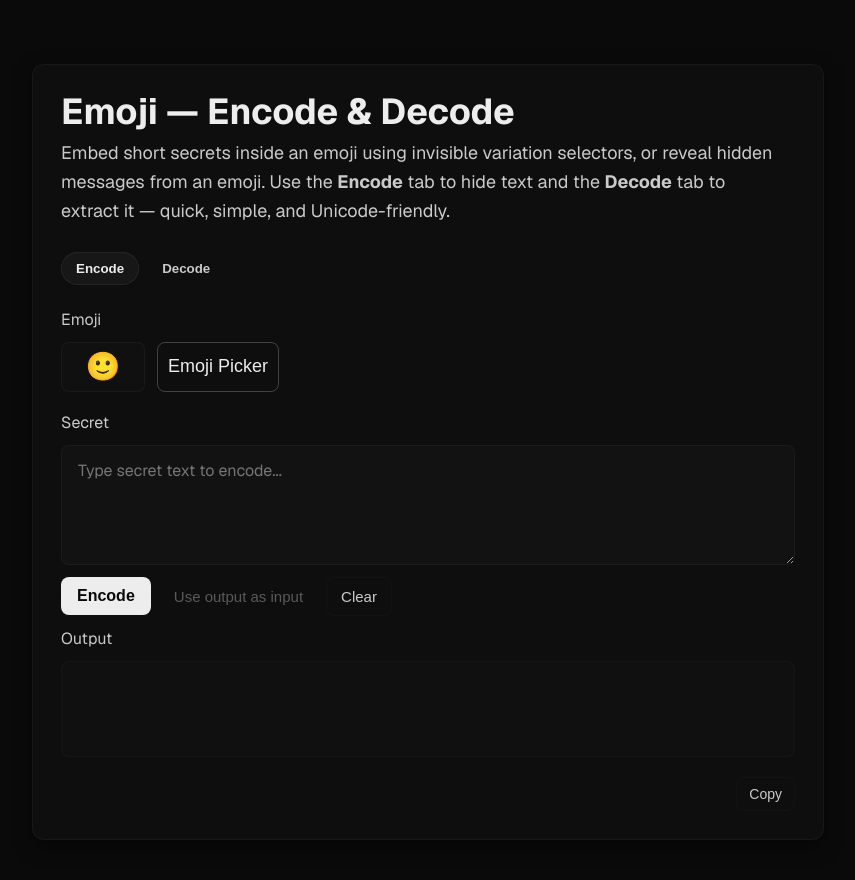
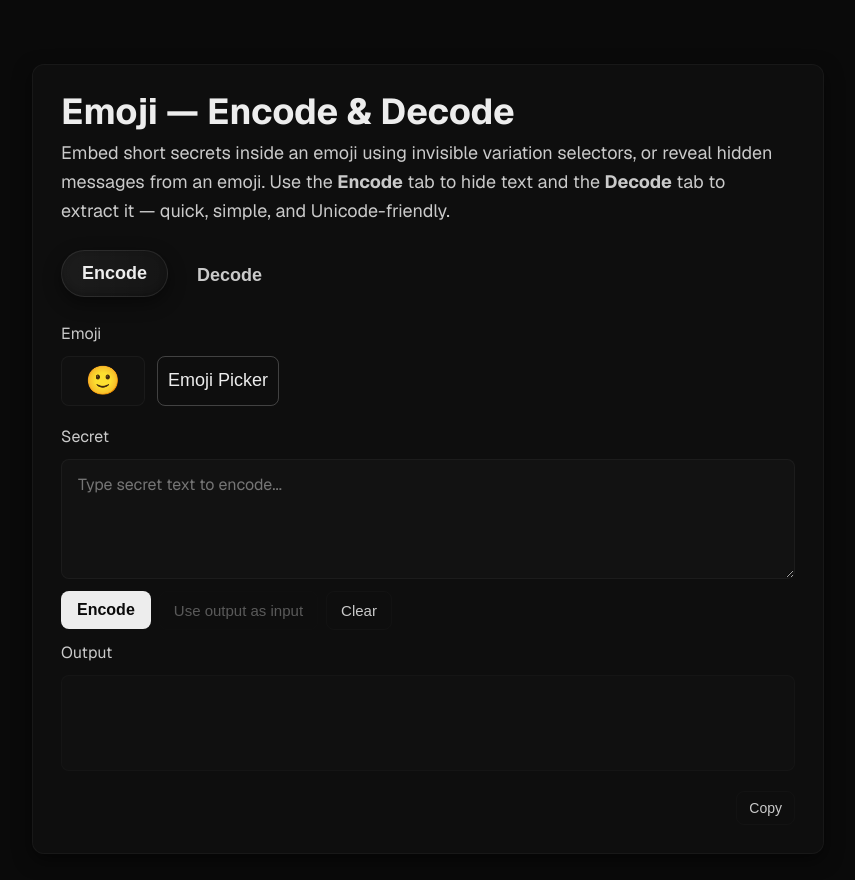
Before and after one commit to juji/emoji, a Next.js app: page / in a window 1280 px wide. Shown: the top 880 px of the page, without its empty margins (212-1067 px from the left). Built offline with nearby package versions, Linux system fonts and the light colour scheme.

Commit message:
feat: update tab styling with gradient, shadow effects, and increased font size

```diff
--- a/src/app/page.module.css
+++ b/src/app/page.module.css
@@ -66,10 +66,12 @@
   background: transparent;
   border: 1px solid transparent;
   color: var(--text-secondary);
-  padding: 8px 14px;
+  padding: 12px 20px;
   border-radius: 999px;
-  font-weight: 600;
+  font-weight: 700;
   cursor: pointer;
+  font-size: 18px;
+  transition: transform 120ms ease, box-shadow 120ms ease, background-color 120ms ease;
 }
 
 .tab:focus {
@@ -77,9 +79,11 @@
 }
 
 .active {
-  background: rgba(255, 255, 255, 0.04);
+  background: linear-gradient(90deg, rgba(255,255,255,0.06), rgba(255,255,255,0.03));
   color: var(--text-primary);
-  border-color: rgba(255, 255, 255, 0.06);
+  border-color: rgba(255, 255, 255, 0.08);
+  box-shadow: 0 6px 18px rgba(0,0,0,0.45), inset 0 -2px 6px rgba(0,0,0,0.25);
+  transform: translateY(-2px);
 }
 
 .panel {
```
